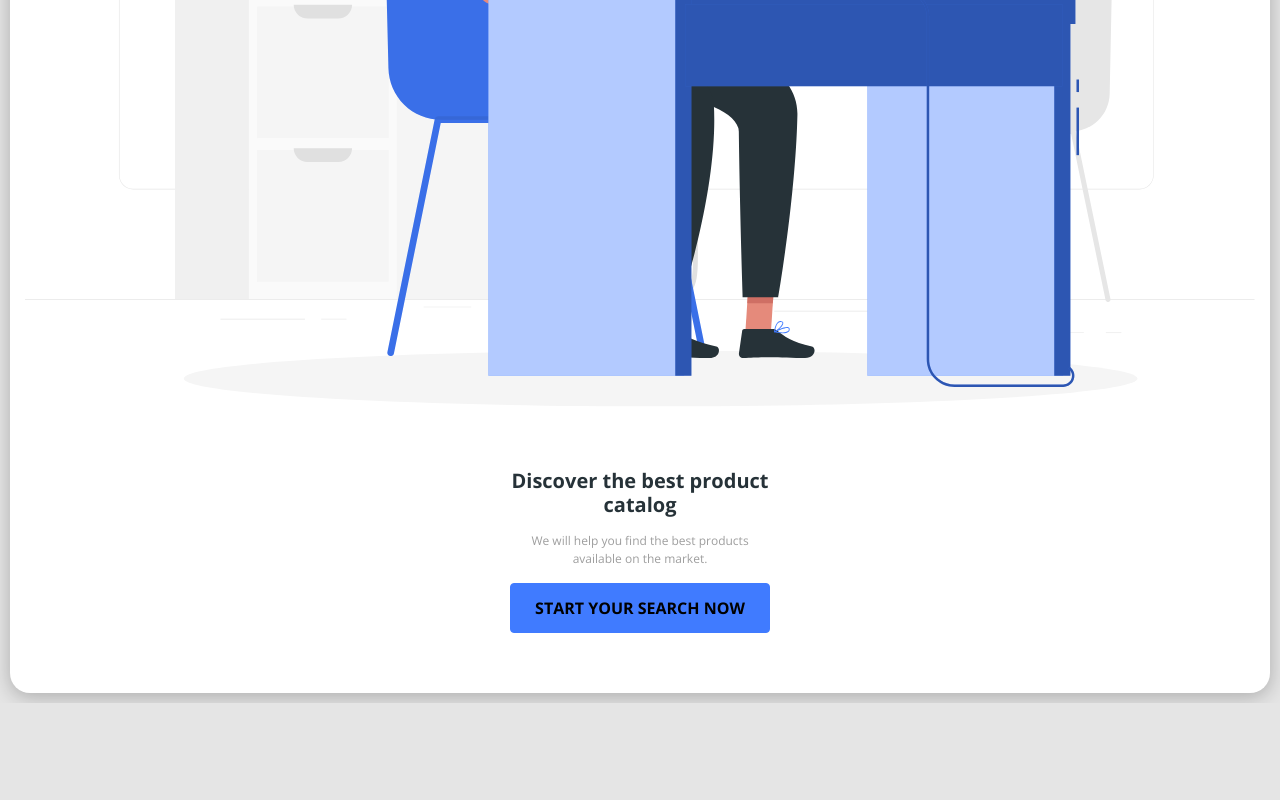
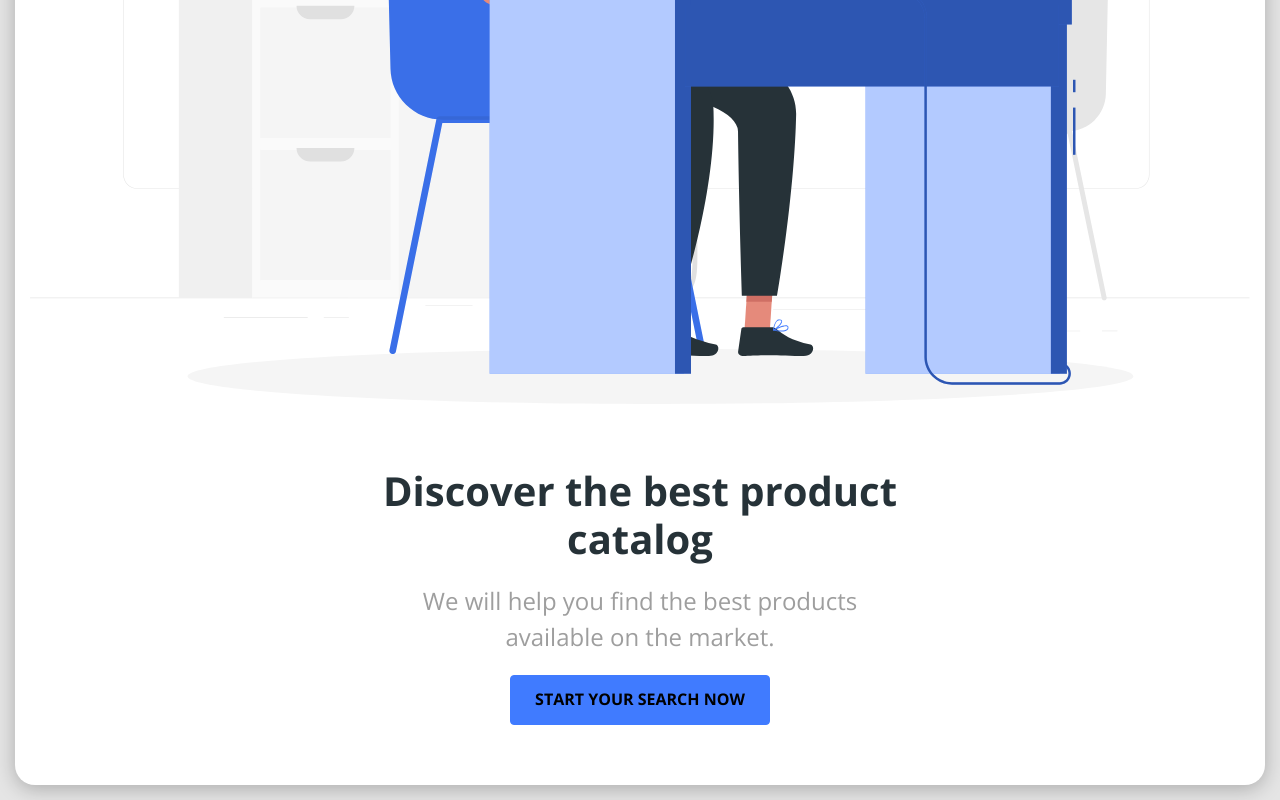
Before and after one commit to J-DouglasLira/DSCatalog, a React (Create React App) app in the folder frontend/: page / in a window 1280 px wide. Shown: the part 636-1436 px from the top of the page. Before the commit the page ends 1339 px from the top, so only its background shows below. Built offline with nearby package versions, Linux system fonts and the light colour scheme.

Commit message:
style: add media 576px

```diff
--- a/frontend/src/pages/Home/styles.css
+++ b/frontend/src/pages/Home/styles.css
@@ -38,3 +38,18 @@
   width: 100%;
   height: auto;
 }
+
+@media (min-width: 576px) {
+  .home-container {
+    padding: 15px;
+    font-size: 40px;
+  }
+  .home-content-container h1 {
+    width: calc(576px - 40px);
+    margin-bottom: 20px;
+  }
+  .home-content-container p {
+    width: calc(576px - 40px);
+    margin-bottom: 20px;
+  }
+}
```
